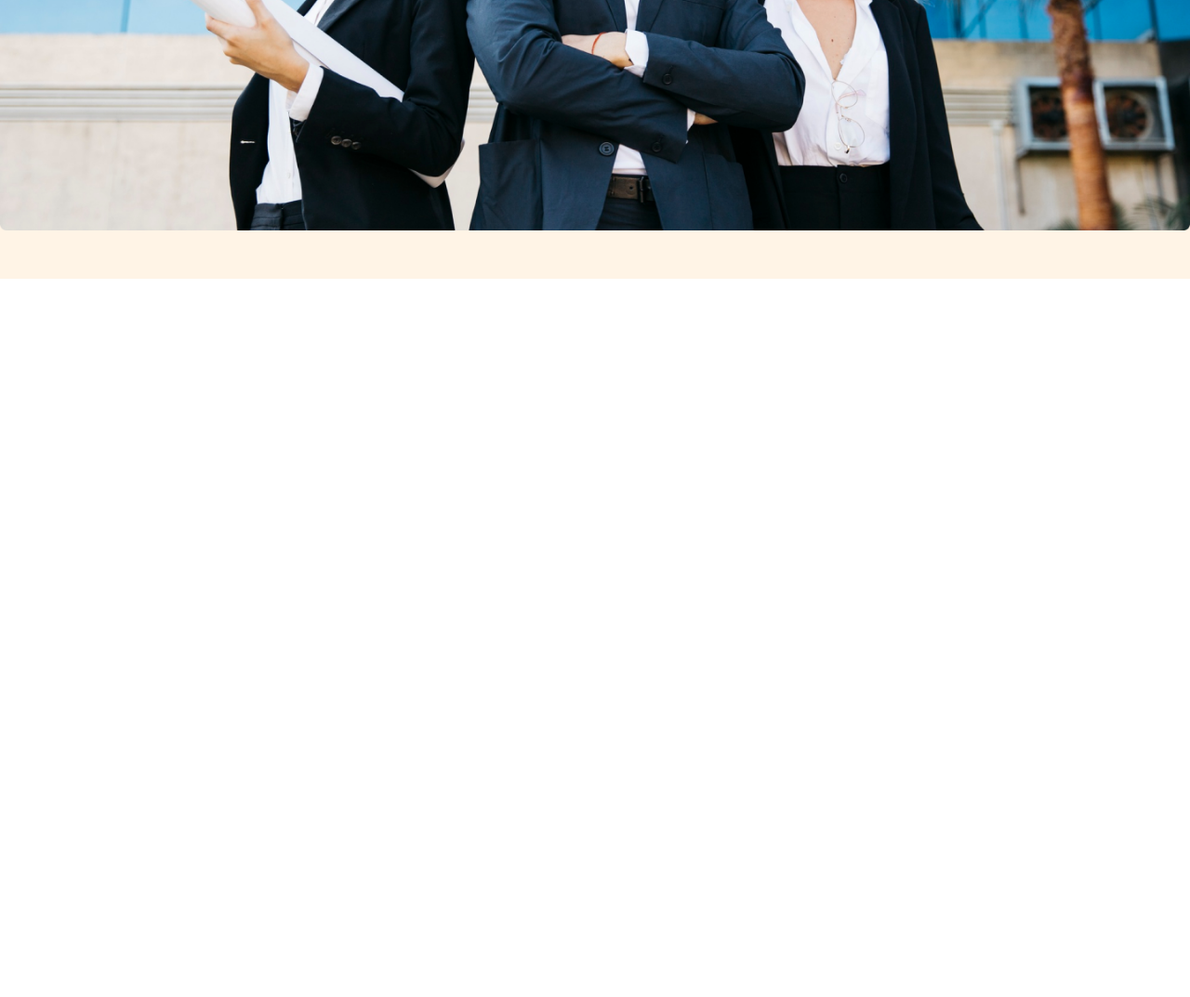
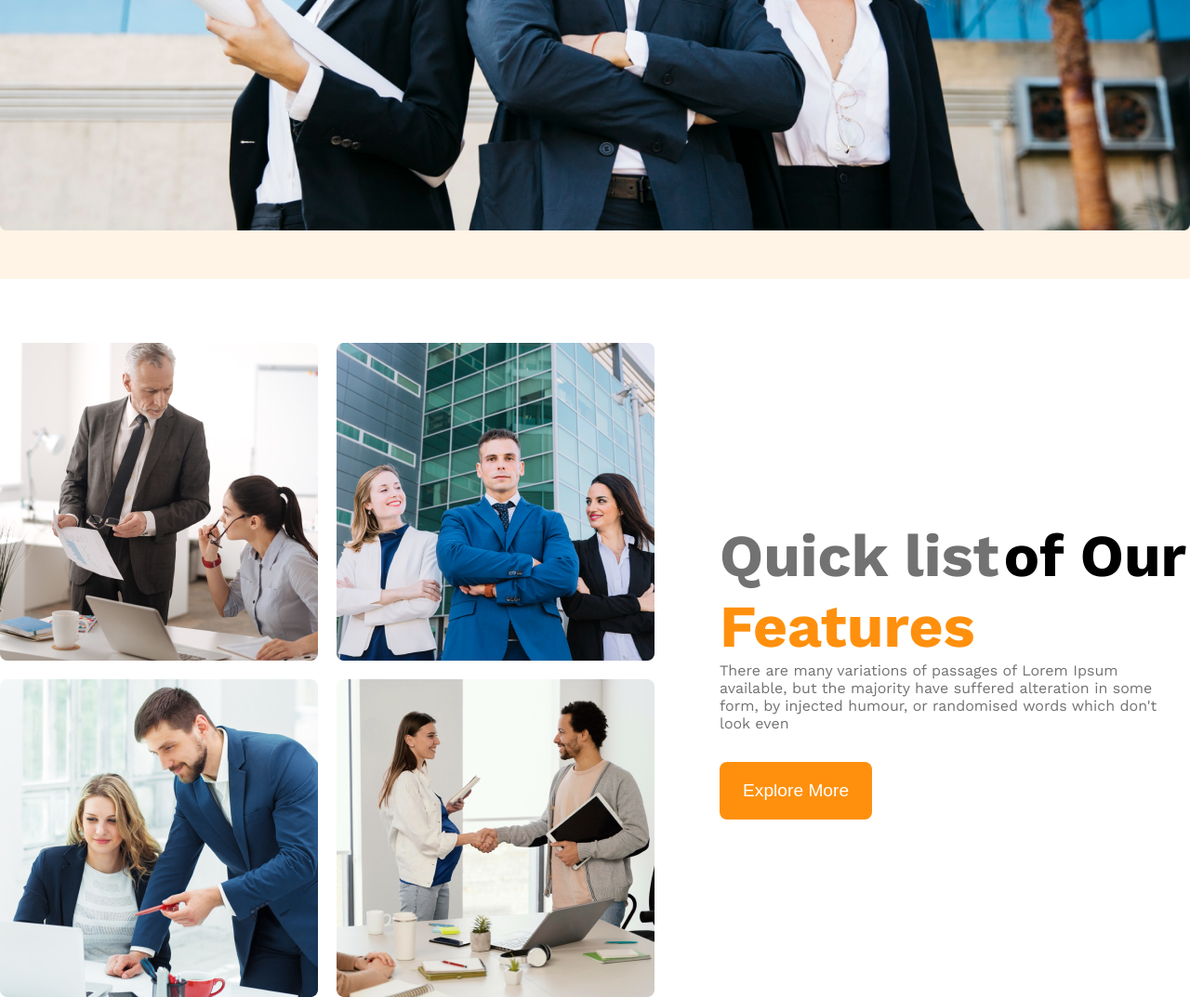
Before and after one commit to kausarahammed/G3-Architects-website, a plain HTML site: page index.html in a window 1280 px wide. Shown: the part 812-1885 px from the top of the page at 93% size. Before the commit the page ends 1112 px from the top, so only its background shows below. Drawn offline with nearby package versions, Linux system fonts and the light colour scheme.

Commit message:
added quick list our features

```diff
--- a/index.html
+++ b/index.html
@@ -28,7 +28,19 @@
          </div>
     </header>
     <main>
-
+        <section class="teams display-flex main-width">
+            <div class="tems-image-container">
+                <img src="./images/team1.png" alt="">
+                <img src="./images/team2.png" alt="">
+                <img src="./images/team3.png" alt="">
+                <img src="./images/team4.png" alt="">
+           </div>
+            <div class="out-features">
+                <h3 class="feature-title"><span id="quick-list" class="text-light-gray">Quick list</span> <span id="of-our" class="text-highlight-color">of Our</span> <span id="features" style="color:#FF900E">Features</span></h3>
+                <p class="feature-description description text-light-gray">There are many variations of passages of Lorem Ipsum available, but the majority have suffered alteration in some form, by injected humour, or randomised words which don't look even</p>
+                <button class="btn-primary">Explore More</button>
+            </div>
+        </section>
     </main>
     <footer>
 
--- a/style/style.css
+++ b/style/style.css
@@ -25,6 +25,10 @@
   border:none;
   border-radius: 8px;
   padding:20px 25px;
+ }
+ .main-width{
+  max-width: 1440px;
+  margin: 0 auto;
  }
 /*header style*/
 .bg-light{
@@ -84,10 +88,52 @@ color:#424242;
  .description{
   margin-bottom: 2rem;
  }
+  /*Quick list of Our Features*/
+  .teams{
+    text-align: center;
+    align-items: center;
+    gap:70px;
+    margin-top: 69px;
+
+  }
+  .out-features{
+    text-align:left;
+  }
+  .tems-image-container{
+    display: grid;
+    grid-template-columns:repeat(2,1fr);
+    gap:20px;
+  }
+  .out-features{
+    max-width: 540px;
+  }
+  #quick-list{
+    font-size: 4rem;
+    font-weight: 500px;
+  }
+  #of-our{
+    font-size:4rem;
+    font-weight: 700px;
+  }
+  #features{
+    font-size:4rem;
+    font-weight: 700px;
+  }
+  .feature-description{
+    margin-bottom:22px 0px 32px 0px;
+  }
  /*responsive-media-query*/
  @media screen and (max-width:576px) {
-  .navbar, .nav-links{
+  .navbar, .nav-links, .teams{
     flex-direction: column;
      align-items: center;
   }
+  .bg-light{
+    padding:0%;
+  }
+  .tems-image-container{
+    grid-template-columns: repeat(1,1fr);
+    gap:0px;
+  }
+
  }
```
